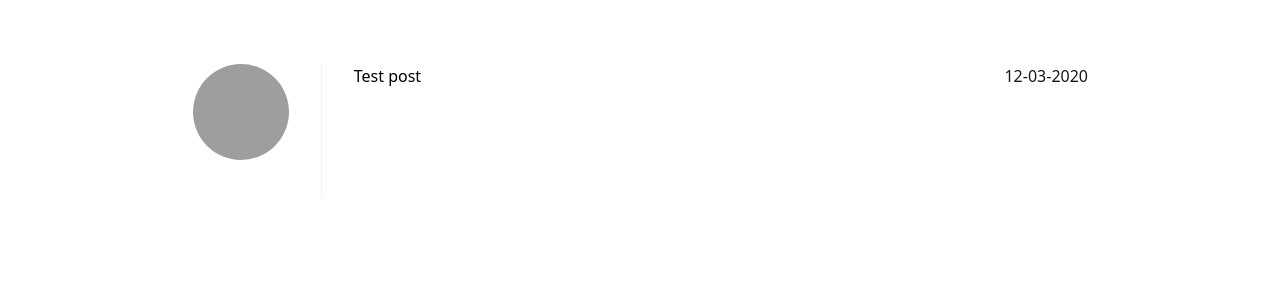
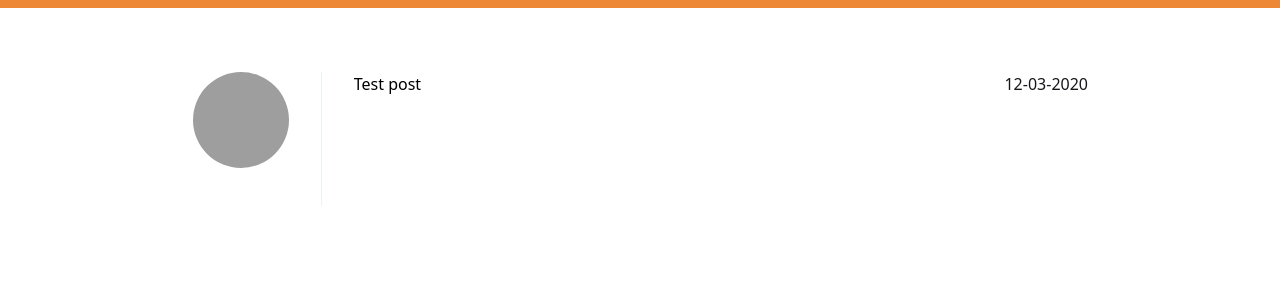
Before and after one commit to RJForgie/RJForgie.github.io, a Jekyll site: the page built from index.html, in a window 1280 px wide. Shown: the top 300 px of the page. Built offline with Jekyll 4.4.1, drawn with Linux system fonts in a browser that asks for light colours; grey boxes are pictures that could not be loaded.

Commit message:
add orange top border to body

```diff
--- a/_sass/_main.scss
+++ b/_sass/_main.scss
@@ -13,6 +13,7 @@ body {
 	line-height:1.5;
 	font-size: 1rem;
 	color: rgb(22, 23, 26);
+	border-top: 8px solid #ed8936;
 }
 
 nav ul {
```
